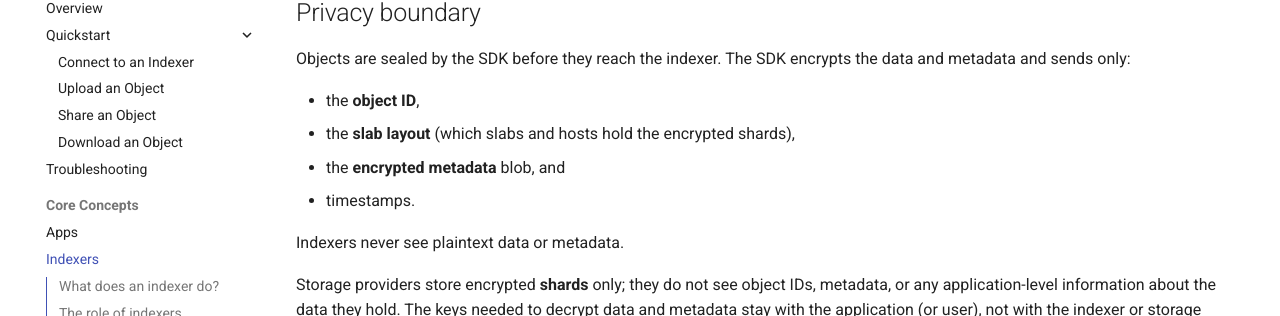
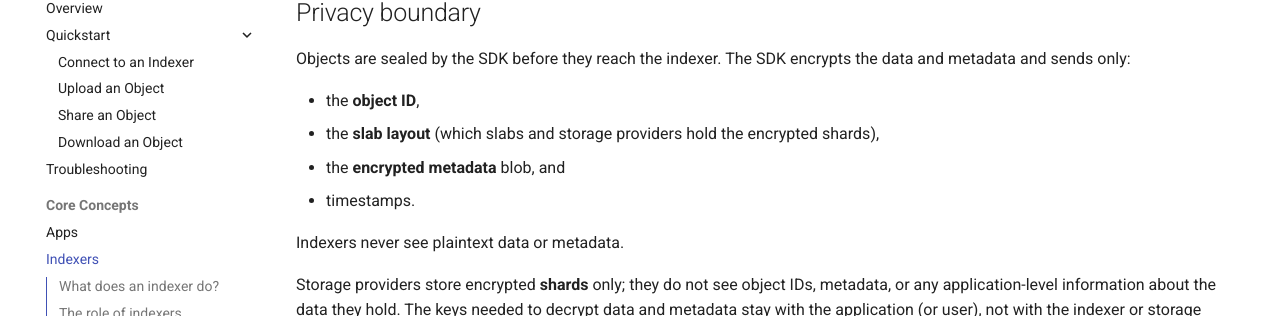
Before and after one commit to SiaFoundation/developer-portal, an MkDocs documentation site: the page built from docs/core-concepts/indexers.md, in a window 1280 px wide and 900 px high, scrolled down 1940 px. Shown: the part 136-452 px from the top of the window. Built offline with MkDocs 1.6.1 and Material for MkDocs 9.7.7, drawn with Linux system fonts in a browser that asks for light colours.

Commit message:
Update indexers.md
Co-authored-by: Copilot <175728472+Copilot@users.noreply.github.com>

```diff
--- a/docs/core-concepts/indexers.md
+++ b/docs/core-concepts/indexers.md
@@ -83,7 +83,7 @@ If an indexer server crashes or is offline, the metadata and mappings are not lo
 Objects are sealed by the SDK before they reach the indexer. The SDK encrypts the data and metadata and sends only:
 
 - the **object ID**,
-- the **slab layout** (which slabs and hosts hold the encrypted shards),
+- the **slab layout** (which slabs and storage providers hold the encrypted shards),
 - the **encrypted metadata** blob, and
 - timestamps.
 
```
